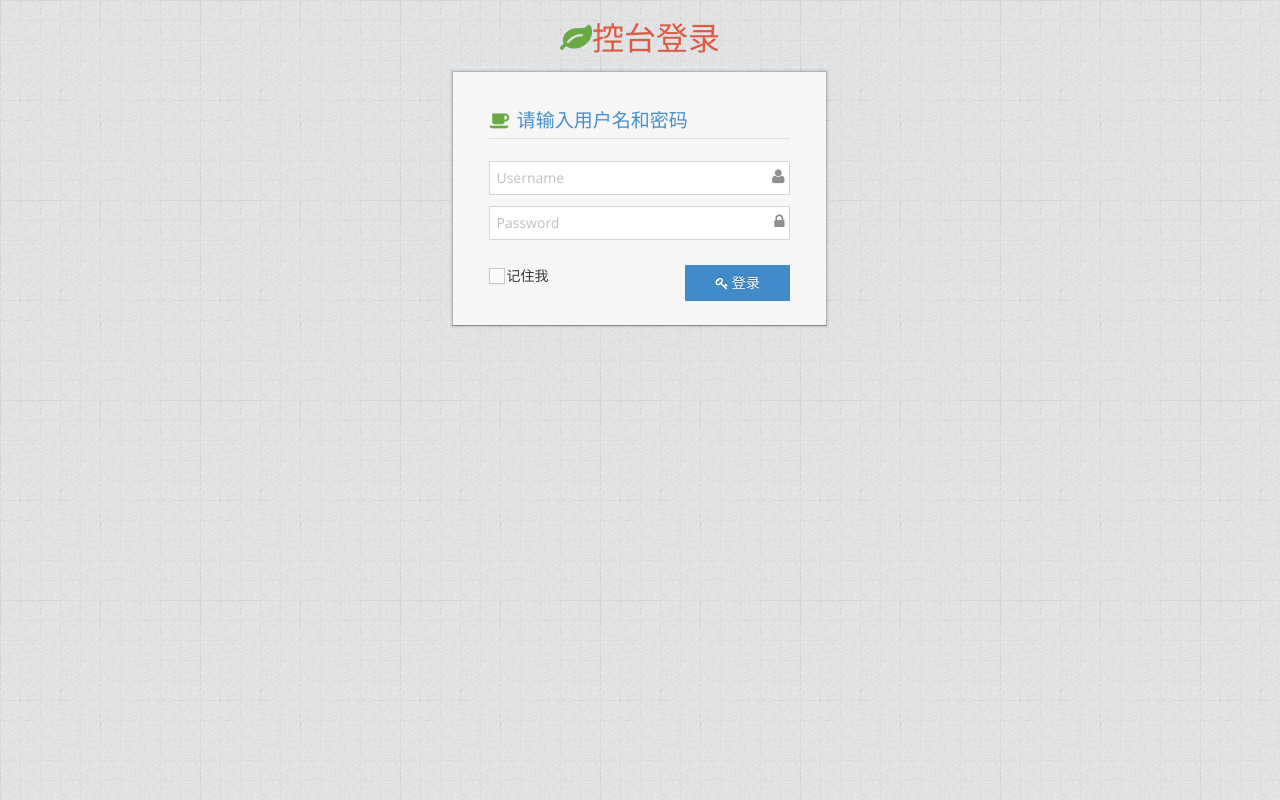
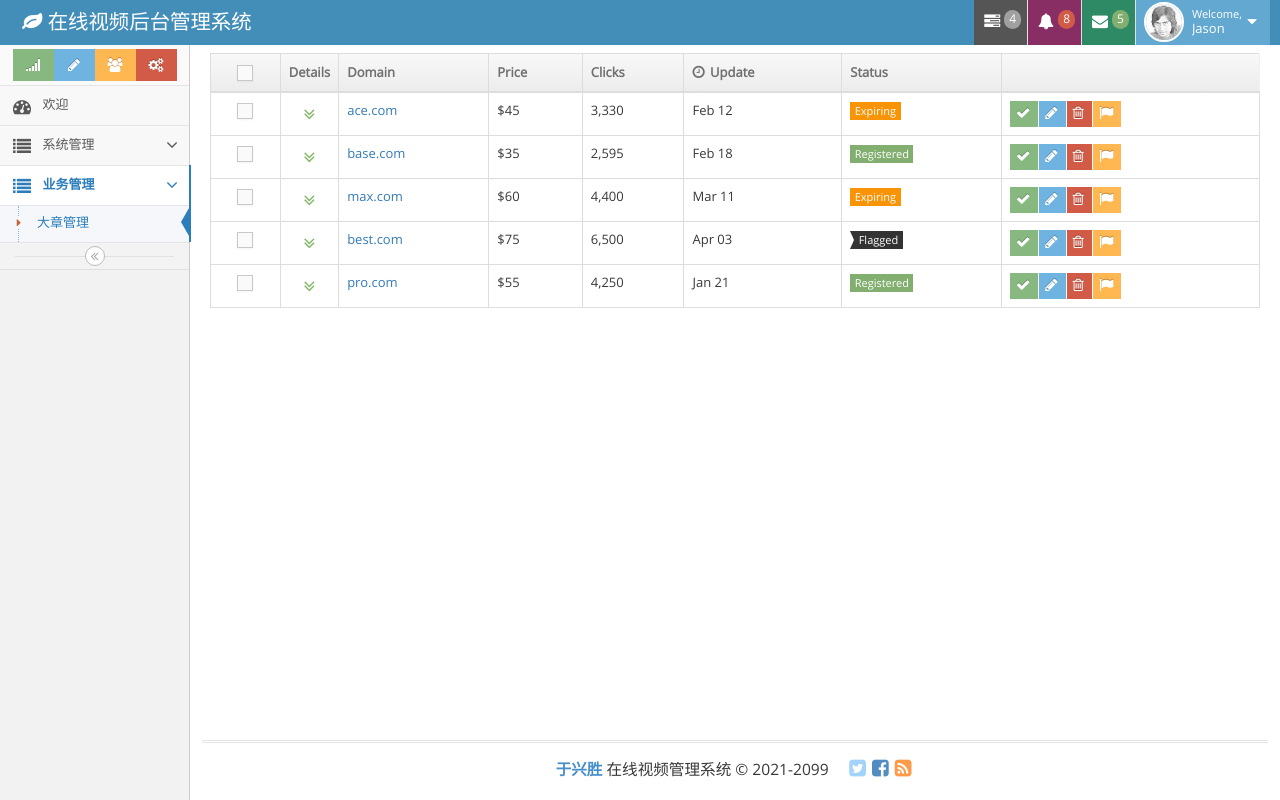
Before and after one commit to yxspring/course, a Vue app in the folder admin/: page /admin/business/chapter in a window 1280 px wide. Before the commit this address led to /login. Built offline with nearby package versions, Linux system fonts and the light colour scheme.

Commit message:
1.点击sidebar实现页面跳转，并激活样式

```diff
--- a/admin/src/router.js
+++ b/admin/src/router.js
@@ -26,7 +26,7 @@ export default new Router({
                 component: Welcome,
             },
             {
-                path: "chapter",
+                path: "business/chapter",
                 component: Chapter,
             }
         ]
--- a/admin/src/views/admin.vue
+++ b/admin/src/views/admin.vue
@@ -350,15 +350,15 @@
           </div>
         </div><!-- /.sidebar-shortcuts -->
         <ul class="nav nav-list">
-          <li class="">
-            <a href="index.html">
+          <li class="" id="welcome-sidebar">
+            <router-link to="/admin/welcome">
               <i class="menu-icon fa fa-tachometer"></i>
               <span class="menu-text"> 欢迎 </span>
-            </a>
-
+            </router-link>
             <b class="arrow"></b>
           </li>
-          <li class="active open">
+          <!--系统管理-->
+          <li class="">
             <a href="#" class="dropdown-toggle">
               <i class="menu-icon fa fa-list"></i>
               <span class="menu-text"> 系统管理 </span>
@@ -379,6 +379,24 @@
                     权限管理
                 </a>
 
+                <b class="arrow"></b>
+              </li>
+            </ul>
+          </li>
+          <!--业务管理-->
+          <li class="active open">
+            <a href="#" class="dropdown-toggle">
+              <i class="menu-icon fa fa-list"></i>
+              <span class="menu-text"> 业务管理 </span>
+              <b class="arrow fa fa-angle-down"></b>
+            </a>
+            <b class="arrow"></b>
+            <ul class="submenu">
+              <li class="active" id="business-chapter-sidebar">
+                <router-link to="/admin/business/chapter">
+                  <i class="menu-icon fa fa-caret-right"></i>
+                  大章管理
+                </router-link>
                 <b class="arrow"></b>
               </li>
             </ul>
@@ -440,6 +458,27 @@
     mounted:function () {
       $('body').removeClass('login-layout light-login');
       $('body').attr('class', 'no-skin');
-    }
+    },
+	methods:{
+		login:function(){
+			this.$router.push("/admin")
+		},
+		/**
+	 *菜单激活样式 id是当前点击的菜单id
+	 */
+	activeSidebar:function (id){
+			//兄弟菜案去掉active样式，自身增加active样式
+			$("#"+id).siblings().removeClass("active");
+			$("#"+id).siblings().find("li").removeClass("active");
+			$("#"+id).addClass("active");
+			// 如果有父菜单，父菜单的兄弟菜单去掉open active ，父菜单增加open active
+			let parentLi=$("#"+id).parents("li");
+			if(parentLi){
+				parentLi.siblings().removeClass("open active");
+				parentLi.addClass("open active");
+			}
+		}
+	}
   }
+
 </script>
--- a/admin/src/views/admin/chapter.vue
+++ b/admin/src/views/admin/chapter.vue
@@ -971,3 +971,11 @@
         </tbody>
     </table>
 </template>
+<script>
+    export default {
+        name: "chapter",
+        mounted:function () {
+            this.$parent.activeSidebar("business-chapter-sidebar");
+        }
+    }
+</script>
--- a/admin/src/views/admin/welcome.vue
+++ b/admin/src/views/admin/welcome.vue
@@ -3,3 +3,12 @@
         <h1>您好，欢迎访问首页！</h1>
     </div>
 </template>
+
+<script>
+    export default {
+        name: "welcome",
+        mounted:function () {
+           this.$parent.activeSidebar("welcome-sidebar");
+        }
+    }
+</script>
```
